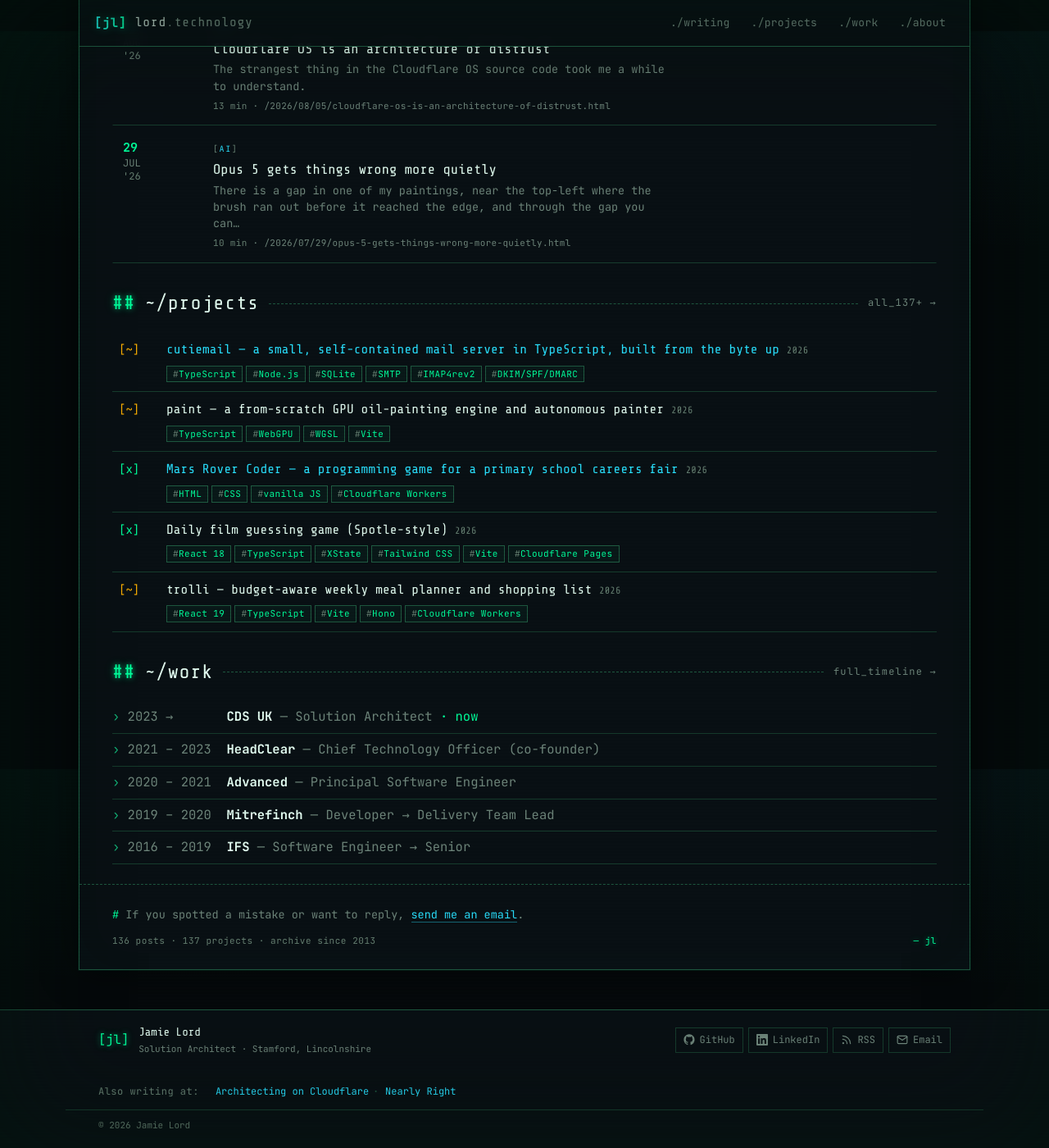
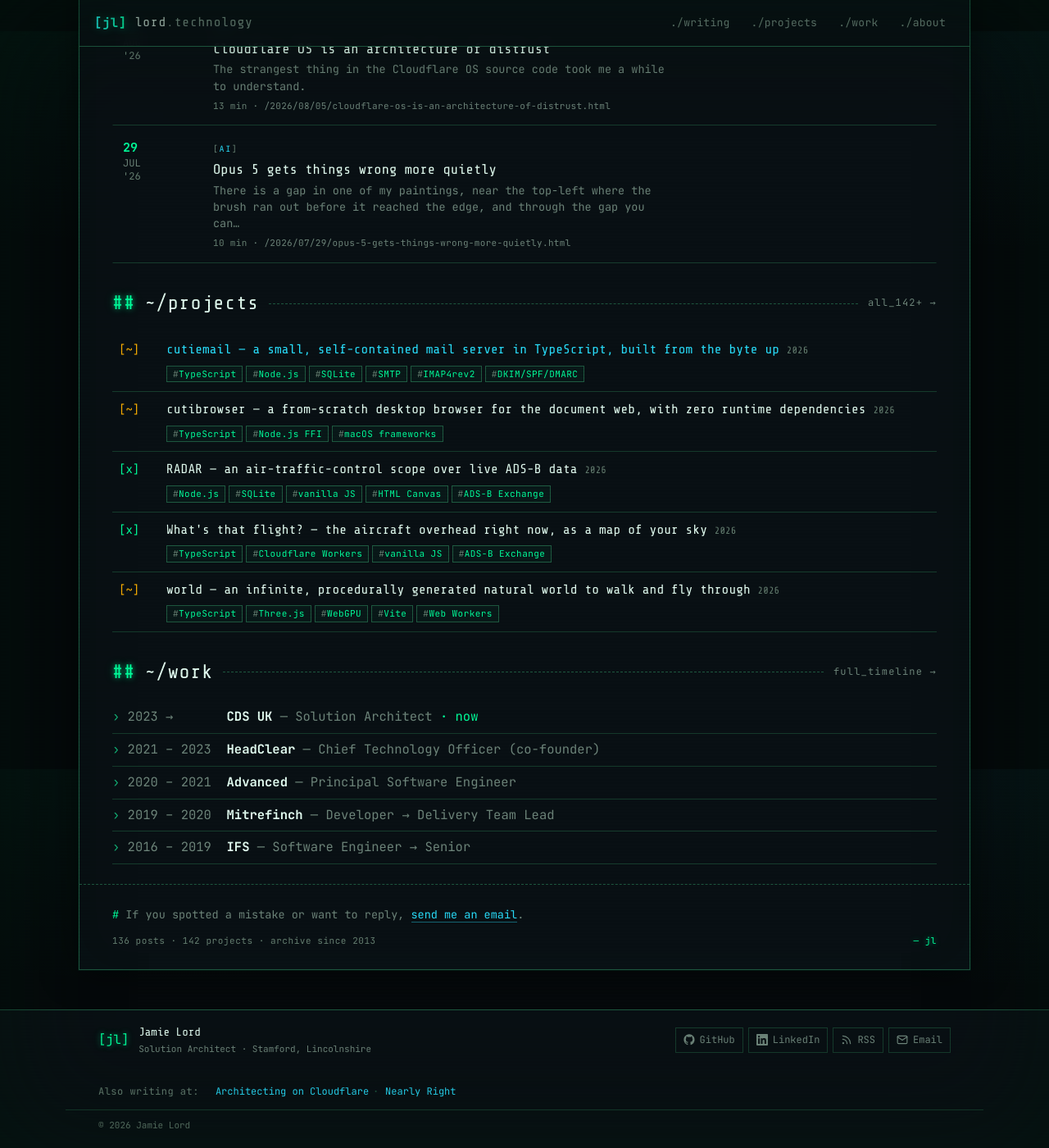
Before and after one commit to jamie-lord/Lord.technology, a Jekyll site: the page built from index.html, in a window 1280 px wide and 1400 px high, scrolled down 862 px. Shown: the whole window at 82% size. Built offline with Jekyll 4.4.1, drawn with Linux system fonts in a browser that asks for light colours.

Commit message:
Add five recent side-projects to the ledger
Surface projects that had been built but never listed:

- cutibrowser: from-scratch document-web browser with zero runtime deps
- RADAR: air-traffic-control scope over live ADS-B data
- What's that flight?: the aircraft overhead now, as a map of the sky
- world: procedurally generated natural world to walk and fly through
- tiny-hn: the Hacker News front page as one tiny, no-JS HTML file

```diff
--- a/_data/projects.yml
+++ b/_data/projects.yml
@@ -6,6 +6,28 @@
   url: https://cuti.email
   wip: true
   stack: [TypeScript, Node.js, SQLite, SMTP, IMAP4rev2, DKIM/SPF/DMARC]
+
+- year: 2026
+  title: cutibrowser — a from-scratch desktop browser for the document web, with zero runtime dependencies
+  wip: true
+  stack: [TypeScript, Node.js FFI, macOS frameworks]
+
+- year: 2026
+  title: RADAR — an air-traffic-control scope over live ADS-B data
+  stack: [Node.js, SQLite, vanilla JS, HTML Canvas, ADS-B Exchange]
+
+- year: 2026
+  title: What's that flight? — the aircraft overhead right now, as a map of your sky
+  stack: [TypeScript, Cloudflare Workers, vanilla JS, ADS-B Exchange]
+
+- year: 2026
+  title: world — an infinite, procedurally generated natural world to walk and fly through
+  wip: true
+  stack: [TypeScript, Three.js, WebGPU, Vite, Web Workers]
+
+- year: 2026
+  title: tiny-hn — the Hacker News front page as one tiny, no-JS HTML file
+  stack: [Cloudflare Workers, HTMLRewriter, Hacker News API]
 
 - year: 2026
   title: paint — a from-scratch GPU oil-painting engine and autonomous painter
```
